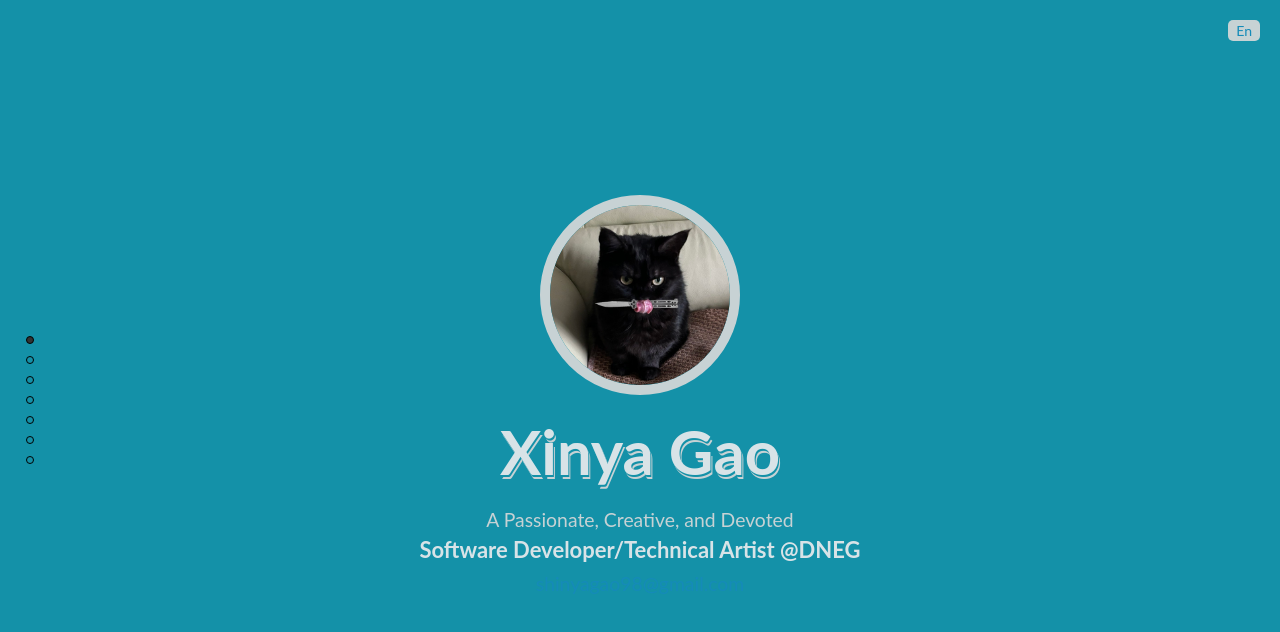
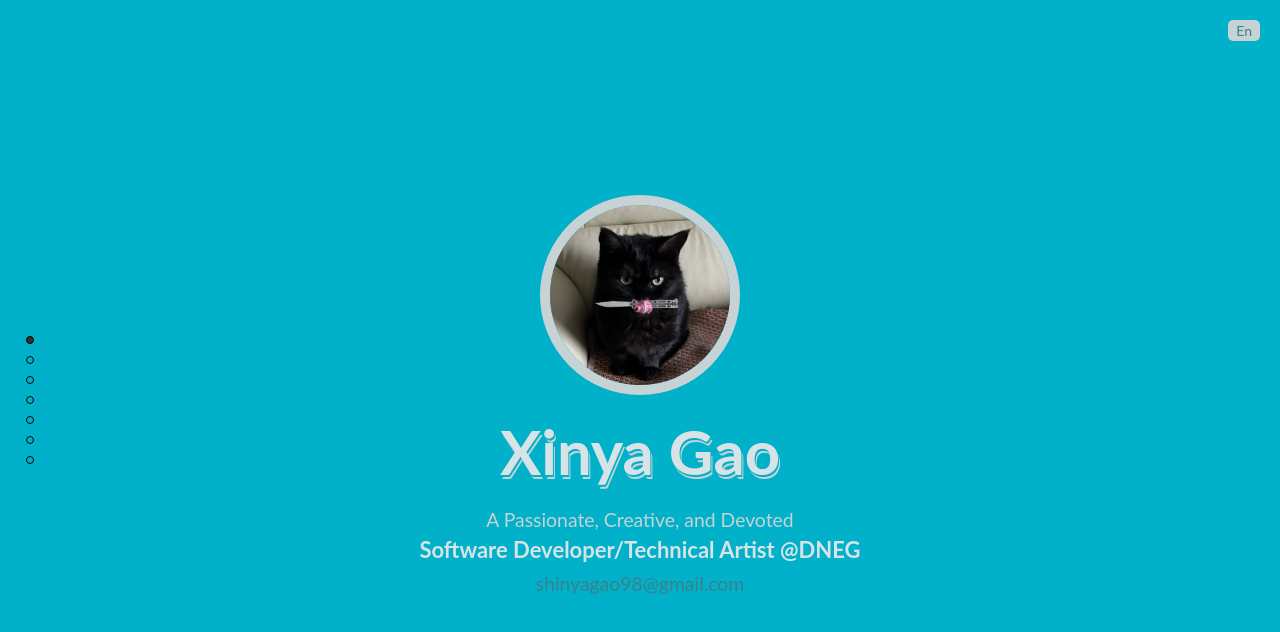
Before and after one commit to ShinyaGao/shinyagao.github.io, a website: page index.html in a window 1280 px wide. Drawn offline with nearby package versions, Linux system fonts and the light colour scheme; a web font is replaced by a local one.

Commit message:
updated color

```diff
--- a/css/main.css
+++ b/css/main.css
@@ -41,7 +41,7 @@ ul {
   font-size: 1.1em;
 }
 a {
-  color: #158bb8;
+  color: #3b818c;
   text-decoration: none;
   transition: 0.5s;
 }
@@ -52,7 +52,7 @@ a.highlight {
   color: #63bbd0;
 }
 a.highlight:hover {
-  color: #158bb8;
+  color: #3b818c;
 }
 #lang-panel {
   position: absolute;
@@ -69,14 +69,14 @@ a.highlight:hover {
 }
 #lang-panel .lang.selected {
   background-color: #c7d2d4;
-  color: #158bb8;
+  color: #3b818c;
   cursor: default;
 }
 p {
   color: #c7d2d4;
 }
 h1 {
-  text-shadow: 1px 2px #1491a8, 2px 4px #c7d2d4;
+  text-shadow: 1px 2px #01b0c9, 2px 4px #c7d2d4;
   text-align: center;
 }
 h1 + h2,
@@ -92,7 +92,7 @@ h3 em,
 h4 em,
 h5 em,
 h6 em {
-  color: #158bb8;
+  color: #3b818c;
   font-style: normal;
 }
 ul {
@@ -132,7 +132,7 @@ ul {
   box-sizing: border-box;
 }
 .section {
-  background-color: #1491a8;
+  background-color: #01b0c9;
   color: #d8e3e7;
   padding: 50px;
   transition: 0.5s;
@@ -163,7 +163,7 @@ ul {
   width: 100px;
   height: 100px;
   border-radius: 50%;
-  background-color: #158bb8;
+  background-color: #3b818c;
   padding: 18px;
 }
 .circle-img:hover {
@@ -271,7 +271,7 @@ ul {
 .social-share-element {
   width: 40px;
   height: 40px;
-  background-color: #158bb8;
+  background-color: #3b818c;
   background-image: url("../../blog/img/social.png");
   transition: 0.5s;
   display: inline-block;
```
